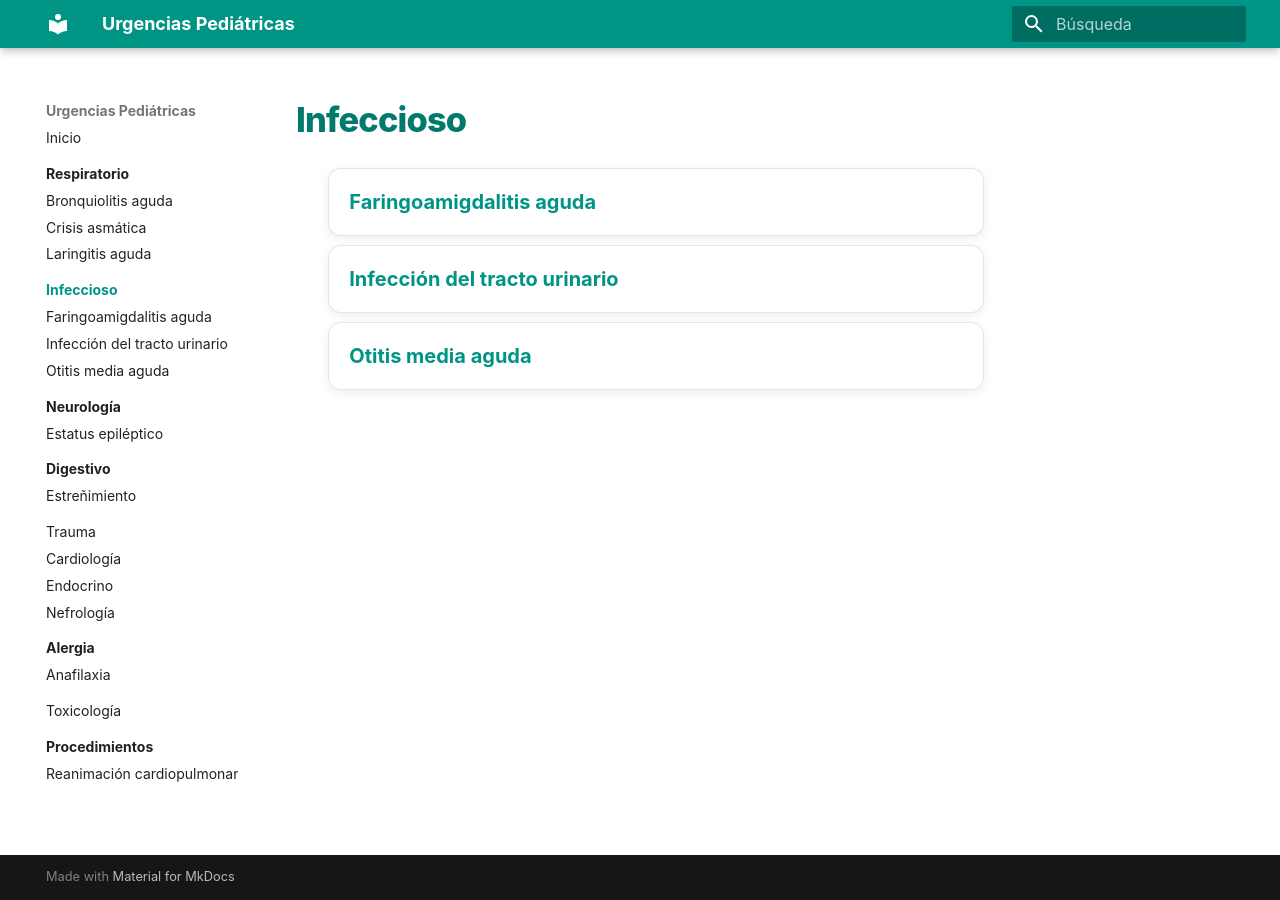
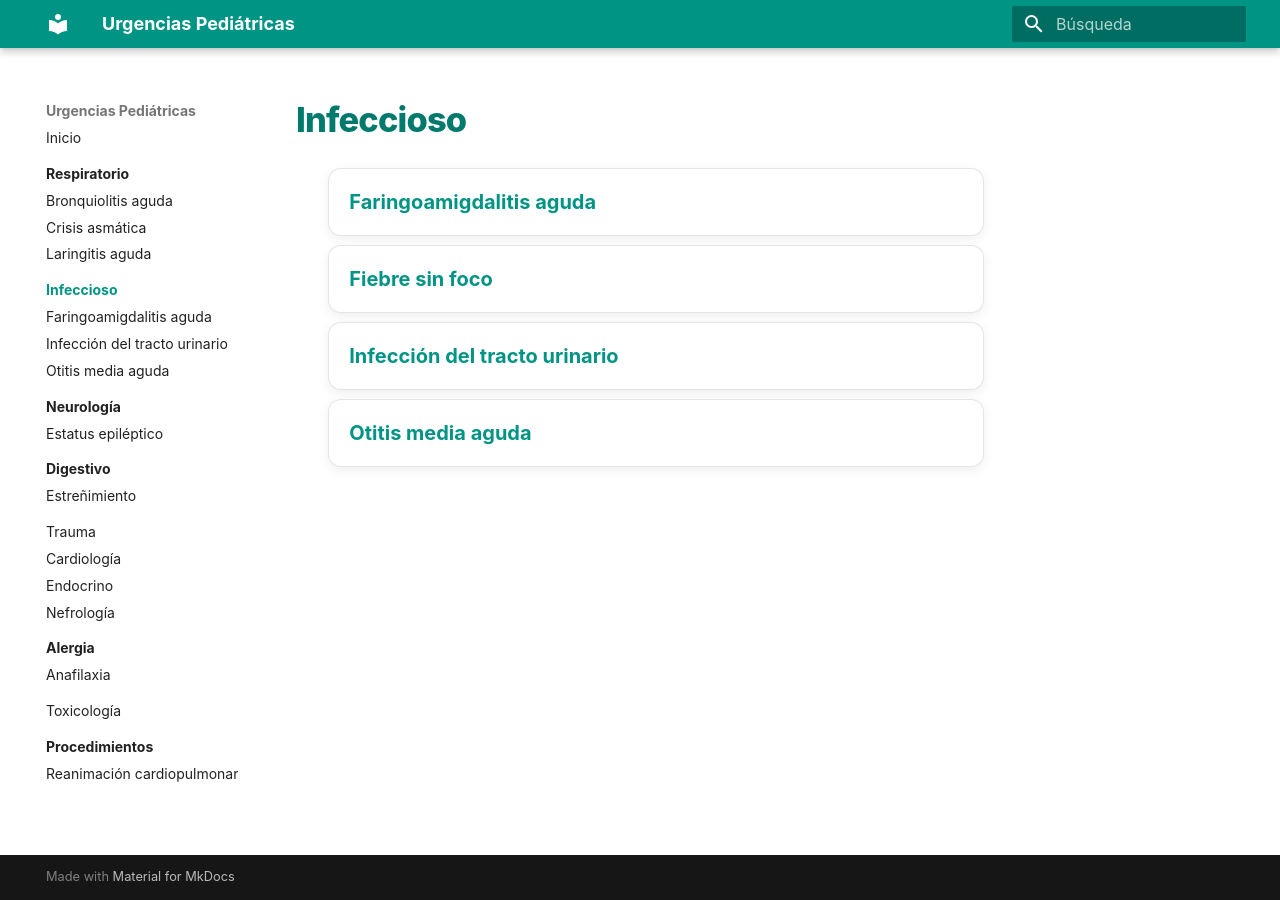
Before and after one commit to gonzaloares/urgencias-pediatricas, an MkDocs documentation site: the page built from docs/infeccioso/index.md, in a window 1280 px wide. Built offline with MkDocs 1.6.1 and Material for MkDocs 9.7.7, drawn with Linux system fonts in a browser that asks for light colours.

Commit message:
Añade fiebre sin foco al índice de Infeccioso

```diff
--- a/docs/infeccioso/index.md
+++ b/docs/infeccioso/index.md
@@ -3,6 +3,7 @@
 <div class="protocol-index" markdown="1">
 
 - [Faringoamigdalitis aguda](faringoamigdalitis-aguda.md)
+- [Fiebre sin foco](fiebre-sin-foco.md)
 - [Infección del tracto urinario](infeccion-tracto-urinario.md)
 - [Otitis media aguda](otitis-media-aguda.md)
 
```
